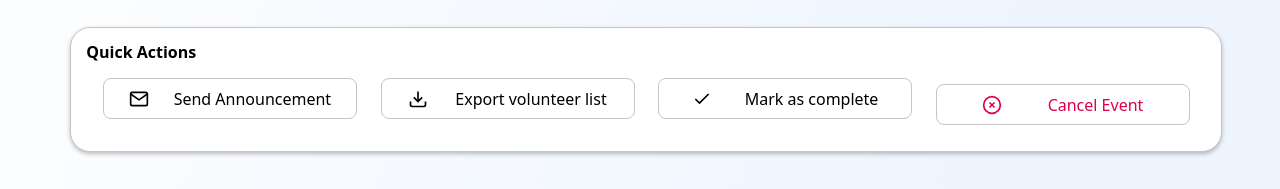
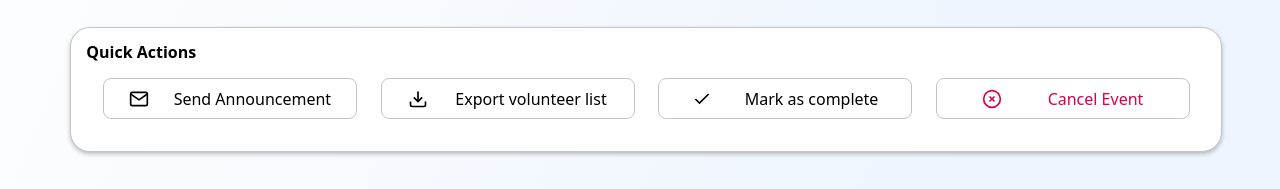
Before and after one commit to ADIB3883/Local-Volunteer-Radar, a React (Vite) app in the folder Local-Volunteer-Radar/Frontend/: page /event-details/1 in a window 1280 px wide. Shown: the part 452-641 px from the top of the page. Built offline with nearby package versions, Linux system fonts and the light colour scheme.

Commit message:
quickActions all done

```diff
--- a/Local-Volunteer-Radar/Frontend/src/components/EventDetails/EventInfo.jsx
+++ b/Local-Volunteer-Radar/Frontend/src/components/EventDetails/EventInfo.jsx
@@ -55,13 +55,13 @@ const EventInfo = () => {
                 <div className="relative flex w-full h-[15%] rounded-tl-[20px] rounded-tr-[20px]
                 bg-[linear-gradient(180deg,#FFFFFF_9.43%,#EEF5FE_85.44%)] items-center py-0 px-2
                 ">
-                    <span className="relative left-[1%] font-bold">{event.eventName}</span>
-                    <div className="flex items-center gap-3 flex-shrink-0 absolute right-[2%]">
+                    <span className="relative left-[.5%] font-bold">{event.eventName}</span>
+                    <div className="flex  items-center gap-3 flex-shrink-0 absolute right-[5%]">
                         <EditButton text="Edit" onClick={() => {
                             setEditData(event);
                             setIsEditOpen(true);
                         }} />
-                        <DeleteButton text="Delete"></DeleteButton>
+                        {/*<DeleteButton text="Delete"></DeleteButton>*/}
                     </div>
                 </div>
 
--- a/Local-Volunteer-Radar/Frontend/src/components/EventDetails/QuickAction.jsx
+++ b/Local-Volunteer-Radar/Frontend/src/components/EventDetails/QuickAction.jsx
@@ -10,9 +10,21 @@ const QuickAction = () => {
     const [isPopupOpen, setIsPopupOpen] = useState(false);
     const [announcementTitle, setAnnouncementTitle] = useState("");
     const [announcementMessage, setAnnouncementMessage] = useState("");
+    const [eventStatus, setEventStatus] = useState("");
 
     // Get current event from URL
     const eventId = window.location.pathname.split('/').pop();
+
+    useEffect(() => {
+        const events = JSON.parse(localStorage.getItem("events") || "[]");
+        const event = events.find(e => e.id === parseInt(eventId));
+
+        if (event) {
+            setEventStatus(event.status);
+        }
+    }, [eventId]);
+
+
 
     const handleSendAnnouncement = () => {
         if (!announcementTitle.trim() || !announcementMessage.trim()) {
@@ -175,6 +187,56 @@ const QuickAction = () => {
     };
 
 
+    const handleMarkAsComplete = () => {
+        const confirmAction = window.confirm(
+            "Are you sure you want to mark this event as completed?"
+        );
+
+        if (!confirmAction) return;
+
+        const events = JSON.parse(localStorage.getItem("events") || "[]");
+
+        const updatedEvents = events.map(event =>
+            event.id === parseInt(eventId)
+                ? { ...event, status: "completed", completedAt: new Date().toISOString() }
+                : event
+        );
+
+        localStorage.setItem("events", JSON.stringify(updatedEvents));
+
+        setEventStatus("completed"); // ✅ update UI instantly
+
+        alert("Event marked as completed");
+    };
+    const handleCancelEvent = () => {
+        const confirmAction = window.confirm(
+            "Are you sure you want to cancel this event? This action cannot be undone."
+        );
+
+        if (!confirmAction) return;
+
+        const events = JSON.parse(localStorage.getItem("events") || "[]");
+
+        const updatedEvents = events.map(event =>
+            event.id === parseInt(eventId)
+                ? {
+                    ...event,
+                    status: "cancelled",
+                    cancelledAt: new Date().toISOString()
+                }
+                : event
+        );
+
+        localStorage.setItem("events", JSON.stringify(updatedEvents));
+
+        setEventStatus("cancelled"); // ✅ hide buttons instantly
+
+        alert("Event has been cancelled");
+    };
+
+
+
+
 
 
 
@@ -206,21 +268,35 @@ const QuickAction = () => {
                         <span className="font-normal text-[16px]">Export volunteer list</span>
                     </button>
 
-                    <button className="mb-3 border border-[#C5C5C5] w-[254px] h-[41px] rounded-[8px] flex items-center justify-evenly hover:bg-gray-50 transition-colors">
+                    {!["completed", "cancelled"].includes(eventStatus) && (
+                        <>
+                            {/* Mark as complete */}
+                            <button
+                                onClick={handleMarkAsComplete}
+                                className="mb-3 border border-[#C5C5C5] w-[254px] h-[41px] rounded-[8px] flex items-center justify-evenly hover:bg-gray-50 transition-colors"
+                            >
                                 <svg width="20" height="20" viewBox="0 0 24 24" fill="none" stroke="currentColor" strokeWidth="2">
-                            <polyline points="20 6 9 17 4 12"/>
+                                    <polyline points="20 6 9 17 4 12" />
                                 </svg>
                                 <span className="font-normal text-[16px]">Mark as complete</span>
                             </button>
 
-                    <button className="border border-[#C5C5C5] w-[254px] h-[41px] rounded-[8px] flex items-center justify-evenly hover:bg-gray-50 transition-colors">
+                            {/* Cancel Event */}
+                            <button
+                                onClick={handleCancelEvent}
+                                className="mb-3 border border-[#C5C5C5] w-[254px] h-[41px] rounded-[8px] flex items-center justify-evenly hover:bg-gray-50 transition-colors"
+                            >
                                 <svg width="20" height="20" viewBox="0 0 24 24" fill="none" stroke="#DB004B" strokeWidth="2">
-                            <circle cx="12" cy="12" r="10"/>
-                            <line x1="15" y1="9" x2="9" y2="15"/>
-                            <line x1="9" y1="9" x2="15" y2="15"/>
+                                    <circle cx="12" cy="12" r="10" />
+                                    <line x1="15" y1="9" x2="9" y2="15" />
+                                    <line x1="9" y1="9" x2="15" y2="15" />
                                 </svg>
                                 <span className="font-normal text-[#DB004B] text-[16px]">Cancel Event</span>
                             </button>
+                        </>
+                    )}
+
+
                 </div>
             </div>
 
```
Lines whose indentation alone changed are shown as unchanged.
